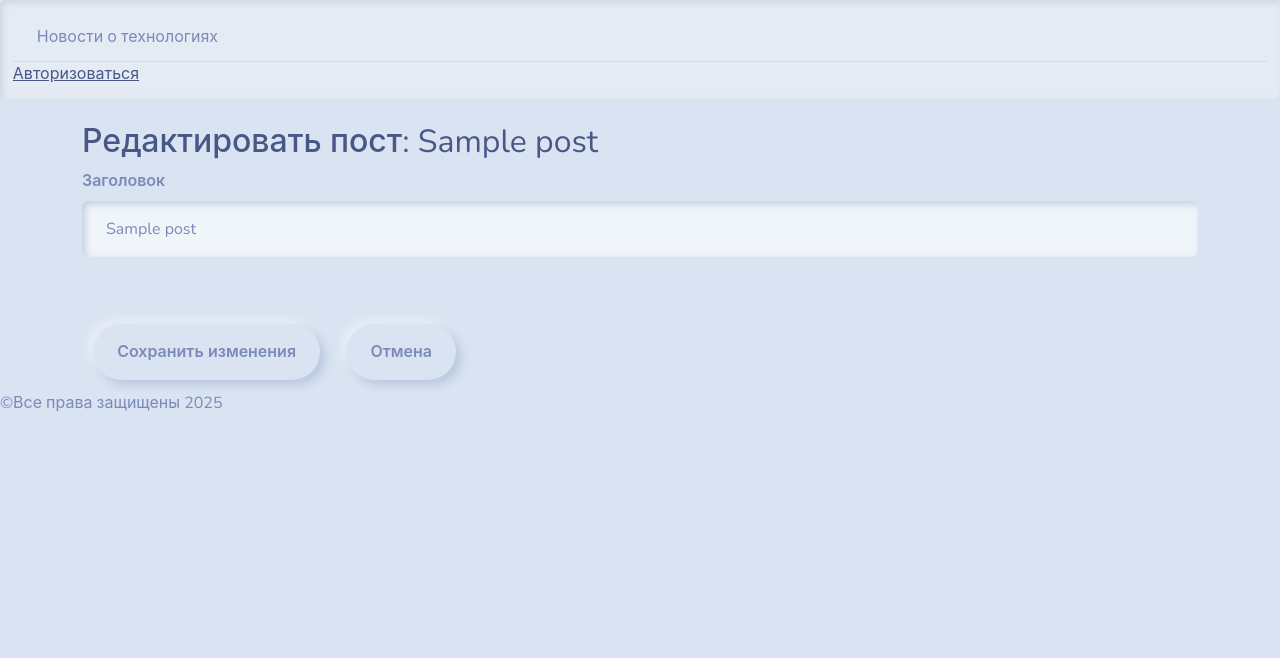
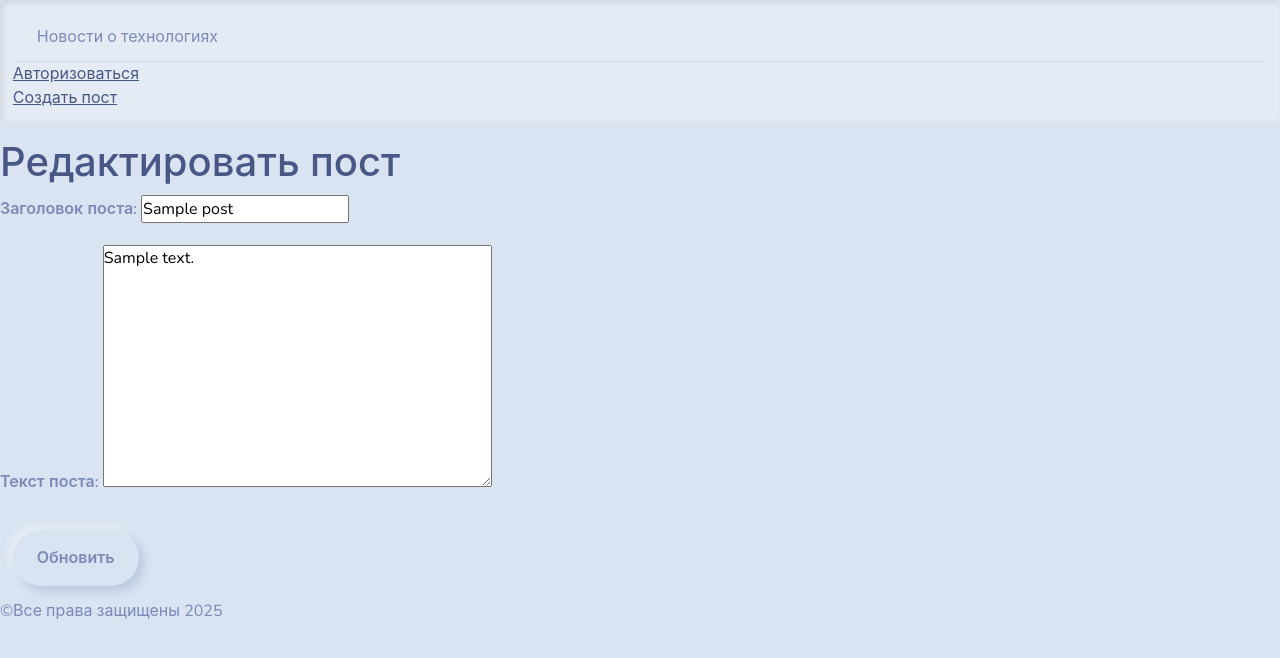
Before and after one commit to Banshee0802/project_22.06, a Django app: page /posts/1/update/ in a window 1280 px wide. Shown: the top 658 px of the page. Run offline with Django 5.2, Linux system fonts and the light colour scheme; tables that the repository leaves empty hold one stand-in row (values such as "Sample post"); some libraries are stand-ins or nearby versions.

Commit message:
переписала форму на ModelForm, объединила создание и редактирование поста в один html-файл post_form

```diff
--- a/project/forms.py
+++ b/project/forms.py
@@ -1,12 +1,23 @@
 from django import forms
+from .models import Post
 
-class PostUpdateForm(forms.Form):
-    title = forms.CharField(
-        max_length=200,
-        widget=forms.TextInput(attrs={'class': 'form-control'}),
-        label="Заголовок"
-    )
-    content = forms.CharField(
-        widget=forms.Textarea(attrs={'class': 'form-control', 'rows': 5}),
-        label="Текст поста"
-    )
+class PostForm(forms.ModelForm):
+    class Meta:
+        model = Post
+        fields = ['title', 'text']
+        widgets = {
+            'title': forms.TextInput(attrs={
+                'placeholder': 'Максимальная длина 200 символов'
+            })
+        }
+        labels = {
+            'title': 'Заголовок поста',
+            'text': 'Текст поста'
+        }
+    def clean_title(self):
+        title = self.cleaned_data['title'].strip()
+
+        if len(title) < 5:
+            raise forms.ValidationError('Заголовок не должен быть короче 5 символов')
+
+        return title
--- /dev/null
+++ b/project/templates/posts/post_form.html
@@ -0,0 +1,24 @@
+{% extends "base.html" %}
+
+{% block title %}{{ title }}{% endblock title %}
+
+{% block content %}
+    <h1>{{ title }}</h1>
+
+    <form method='POST'>
+        {% csrf_token %}
+
+        <div class="mb-3">
+            <label class="form-label">{{ form.title.label_tag }}</label>
+            {{ form.title }}
+            {{ form.title.errors }}
+        </div>
+
+        <div class="mb-3">
+             <label class="form-label">{{ form.text.label_tag }}</label>
+            {{ form.text }}
+            {{ form.text.errors }}
+        </div>
+        <button type=submit class="btn btn-primary">{{ submit_button_text }}</button>
+    </form>
+{% endblock content %}
--- a/project/templates/posts/post_update.html
+++ /dev/null
@@ -1,24 +0,0 @@
-{% extends "base.html" %}
-
-{% block content %}
-<div class="container mt-4">
-    <h2>Редактировать пост: {{ post.title }}</h2>
-
-    <form method="POST">
-        {% csrf_token %}
-
-        <div class="mb-3">
-            <label class="form-label">{{ form.title.label }}</label>
-            {{ form.title }}
-        </div>
-
-        <div class="mb-3">
-            <label class="form-label">{{ form.text.label }}</label>
-            {{ form.text }}
-        </div>
-
-        <button type="submit" class="btn btn-primary">Сохранить изменения</button>
-        <a href="{% url 'post_info' post.id %}" class="btn btn-secondary">Отмена</a>
-    </form>
-</div>
-{% endblock %}
--- a/project/urls.py
+++ b/project/urls.py
@@ -1,6 +1,6 @@
 from django.urls import path
 
-from .views import home_view, post_info, get_post_list, delete_post, login_view, post_update
+from .views import home_view, post_info, get_post_list, delete_post, login_view, post_update, create_post
 
 from . import views
 
@@ -15,4 +15,5 @@ urlpatterns = [
     path('post/<int:id>/delete/', delete_post, name='delete_post'),
     path('login/', login_view, name='login'),
     path('posts/<int:id>/update/', post_update, name='post_update'),
+    path('posts/add/', create_post, name='create_post')
 ]
--- a/project/views.py
+++ b/project/views.py
@@ -3,7 +3,7 @@ from django.http import HttpResponse
 from .models import Post
 from django.contrib.auth.decorators import login_required
 from django.contrib.auth.forms import AuthenticationForm
-from .forms import PostUpdateForm
+from .forms import PostForm
 
 
 def home_view(request):
@@ -49,20 +49,40 @@ def login_view(request):
     return render(request, 'login.html', {'form': form})
 
 
-def post_update(request, id):
-    post = get_object_or_404(Post, id=id)
+def create_post(request):
+    title = "Создать пост"
+    submit_button_text = 'Создать'
+
+    if request.method == 'GET':
+        form = PostForm()
+
+        return render(request, 'posts/post_form.html', context={'form': form, 'title': title, 'submit_button_text': submit_button_text})
 
     if request.method == 'POST':
-        form = PostUpdateForm(request.POST)
+        form = PostForm(request.POST)
+
         if form.is_valid():
-            post.title = form.cleaned_data['title']
-            post.text = form.cleaned_data['text']
-            post.save()
-            return redirect('post_info', id=id)
+            post = form.save()
+
+            return redirect('post_info', id=post.id)
+        else:
+            return render(request, 'posts/post_form.html', context={'form': form, 'title': title, 'submit_button_text': submit_button_text})
+
+
+def post_update(request, id):
+    title = 'Редактировать пост'
+    submit_button_text = 'Обновить'
+    post = get_object_or_404(Post, id=id)
+    form = PostForm(instance=post)
+
+    if request.method == 'POST':
+        form = PostForm(request.POST, instance=post)
+        if form.is_valid():
+            updated_post = form.save()
+            return redirect('post_info', id=updated_post.id)
     else:
-        form = PostUpdateForm(initial={
-            'title': post.title,
-            'text': post.text
-        })
+        return render(request, 'posts/post_form.html', context={'form': form, 'title': title, 'submit_button_text': submit_button_text})
 
-    return render(request, 'posts/post_update.html', {'form': form, 'post': post})
+    form = PostForm(instance=post)
+
+    return render(request, 'posts/post_form.html', context={'form': form, 'title': title, 'submit_button_text': submit_button_text})
--- a/templates/base.html
+++ b/templates/base.html
@@ -15,6 +15,7 @@
             <div class="card border-primary mb-3" style="max-width: 100%;">
             <div class="card-header">Новости о технологиях</div>
             <a href="{% url 'login' %}">Авторизоваться</a>
+            <a href="{% url 'create_post' %}">Создать пост</a>
         </nav>
     </header>
     <main>{% block content %}{% endblock content %}</main>
```
